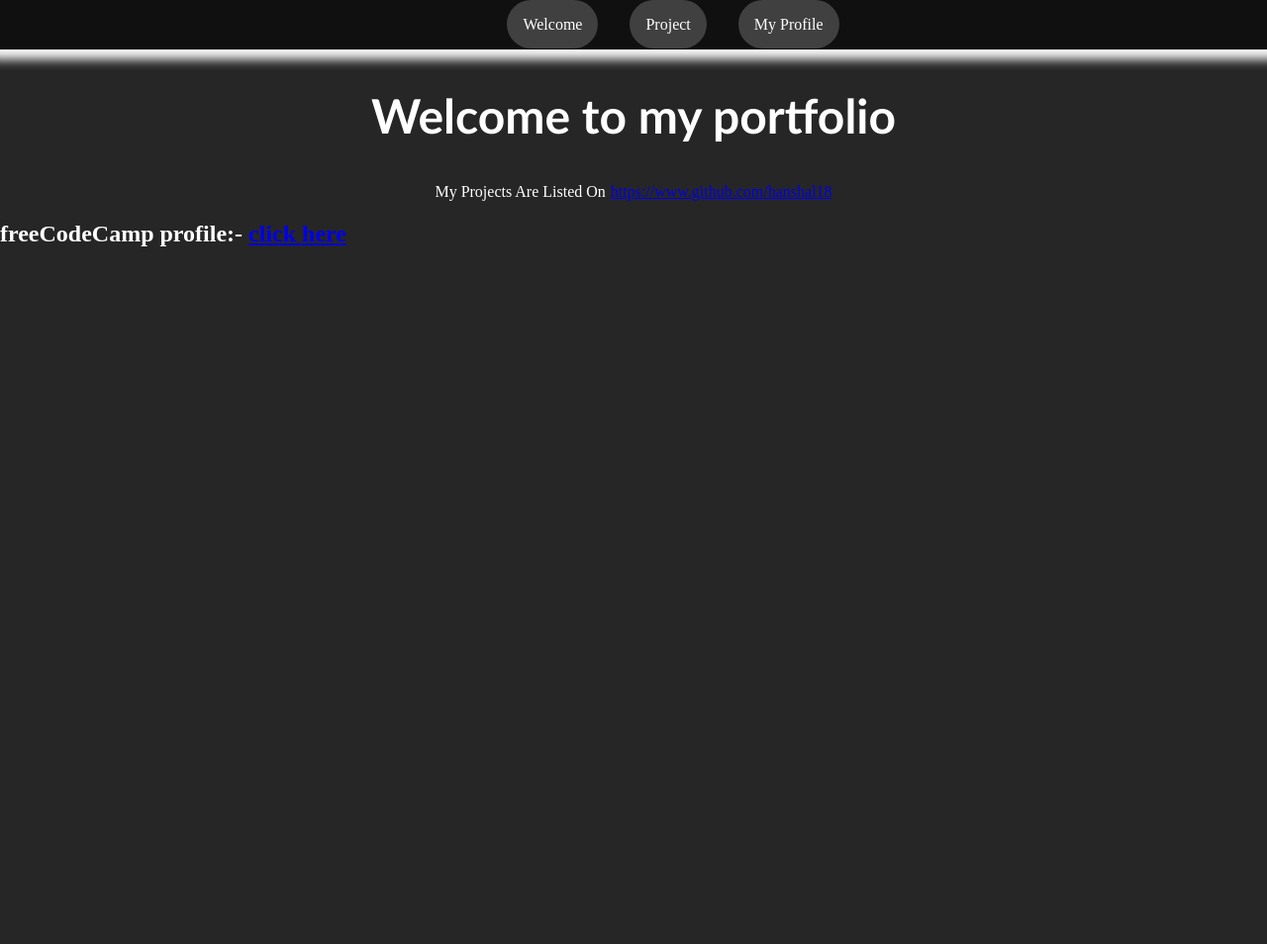
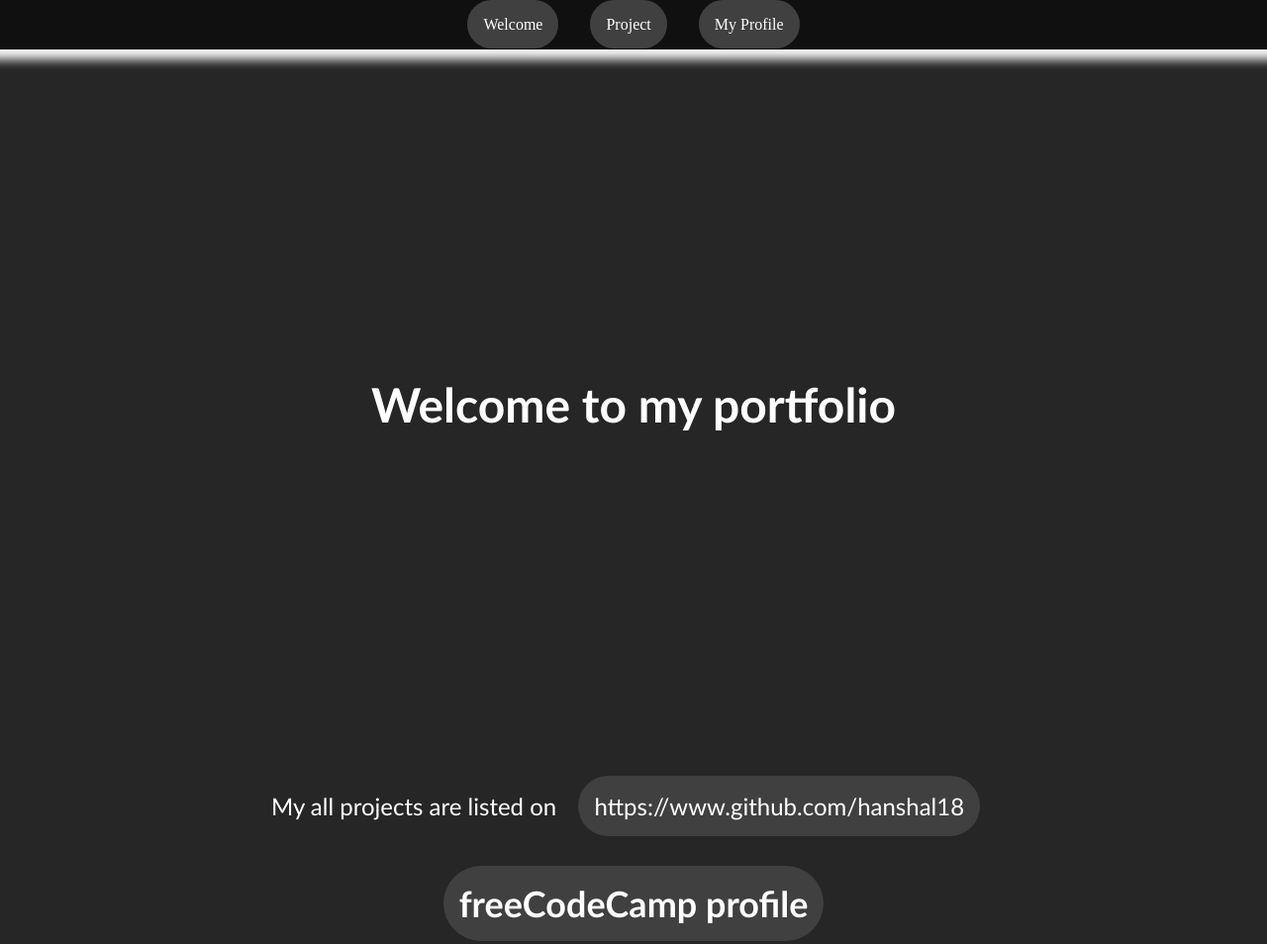
Before and after one commit to hanshal18/responsive-web-design, a plain HTML site: page portfolio.html in a window 1280 px wide. Shown: the whole page at 99% size. Before the commit the page ends 800 px from the top, so only its background shows below. Drawn offline with Linux system fonts and the light colour scheme.

Commit message:
Update portfolio.html

```diff
--- a/portfolio.html
+++ b/portfolio.html
@@ -34,12 +34,13 @@ The navbar should always be at the top of the viewport
         #navbar ul {
             width: 100%;
             display: flex;
+            padding: 0;
             justify-content:center;
             align-items: center;
             list-style:none;
         }
 
-        #navbar ul li a{
+             a{
             padding:1rem;
             margin: 1rem;
             text-decoration:none;
@@ -49,7 +50,7 @@ The navbar should always be at the top of the viewport
         }
         #welcome-section {
             margin-top: 3rem;
-            /* height: 90vh; */
+            height: 90vh;
             width: 100%;
             display: flex;
             justify-content: center;
@@ -57,11 +58,13 @@ The navbar should always be at the top of the viewport
             font-size: xx-large;
             font-family:'Trebuchet MS', 'Lucida Sans Unicode', 'Lucida Grande', 'Lucida Sans', Arial, sans-serif;
         }
-        #projects {
+        #projects, #profile_link {
             width: 100vw;
             display: flex;
             justify-content: center;
             align-items: center;
+            font-size: x-large;
+            font-family: 'Trebuchet MS', 'Lucida Sans Unicode', 'Lucida Grande', 'Lucida Sans', Arial, sans-serif;
         }
     </style>
 </head>
@@ -77,11 +80,11 @@ The navbar should always be at the top of the viewport
         <h1>Welcome to my portfolio</h1>
     </section>
     <section id="projects">
-        My Projects Are Listed On&ThickSpace;  <a href="http://github.com/hanshal18" target="_blank" rel="noopener noreferrer" class="project-tile"> https://www.github.com/hanshal18</a>
+        My  all projects are listed on&ThickSpace;  <a href="http://github.com/hanshal18" target="_blank" rel="noopener noreferrer" class="project-tile"> https://www.github.com/hanshal18</a>
     </section>
 
     <section id="profile_link">
-        <h1>freeCodeCamp profile:- <a id="profile-link" href="https://www.freecodecamp.org/hanshal18" target="_blank" rel="noopener noreferrer">click here</a></h1>
+        <h1><a id="profile-link" href="https://www.freecodecamp.org/hanshal18" target="_blank" rel="noopener noreferrer">freeCodeCamp profile</a></h1>
     </section>
 </body>
 </html>
```
